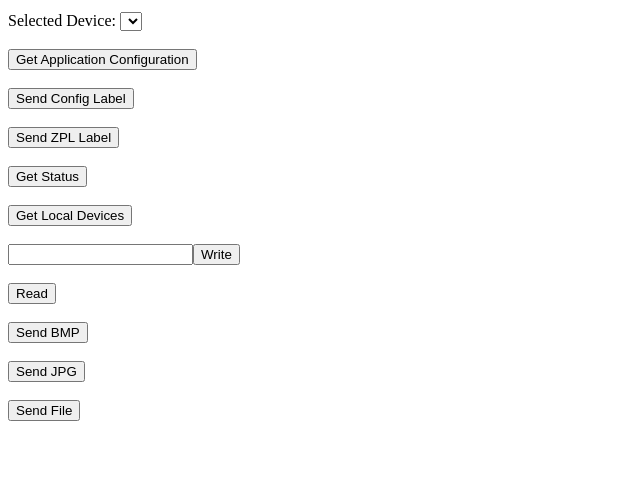
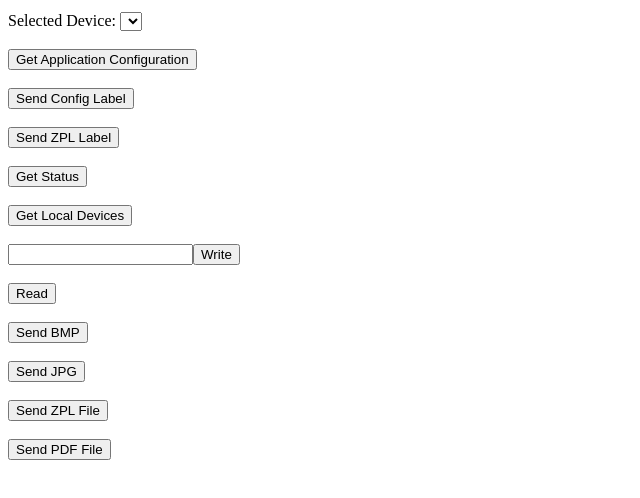
Before and after one commit to devp619/browser-print-web, a plain HTML site: page index.html in a window 1280 px wide. Shown: the part 66-564 px from the top of the page, without its empty margins (0-640 px from the left). Drawn offline with Linux system fonts and the light colour scheme; no server answers.

Commit message:
Added pdf sending funtionality

```diff
--- a/index.html
+++ b/index.html
@@ -108,7 +108,8 @@ Selected Device: <select id="selected_device" onchange=onDeviceSelected(this);><
 <input type="button" value="Read" onclick="readFromSelectedPrinter()"><br /><br />
 <input type="button" value="Send BMP" onclick="sendImage('Zebra_logobox.bmp');"><br /><br />
 <input type="button" value="Send JPG" onclick="sendImage('ZebraGray.jpg');"><br /><br />
-<input type="button" value="Send File" onclick="sendFile('wc.zpl');"><br /><br />
+<input type="button" value="Send ZPL File" onclick="sendFile('wc.zpl');"><br /><br />
+<input type="button" value="Send PDF File" onclick="sendFile('label.zpl');"><br /><br />
 </body>
 
 </html>
```
